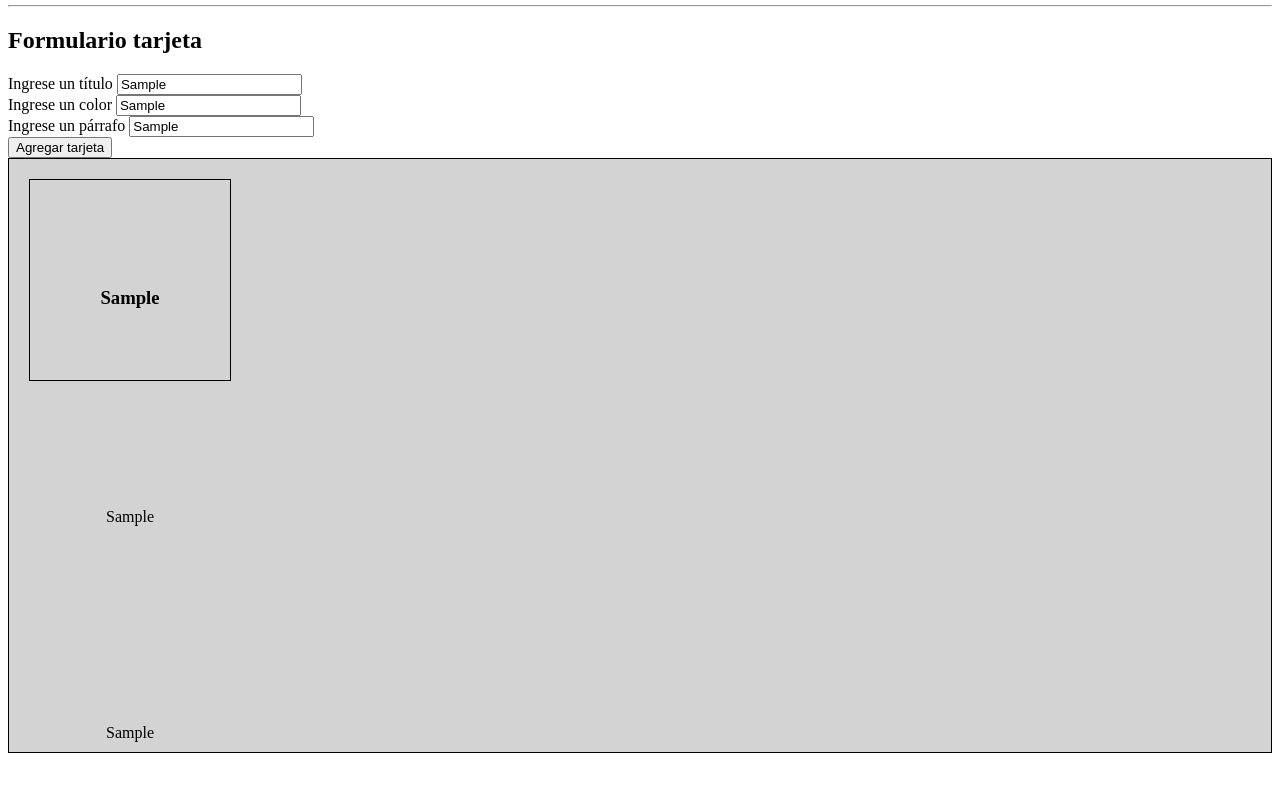
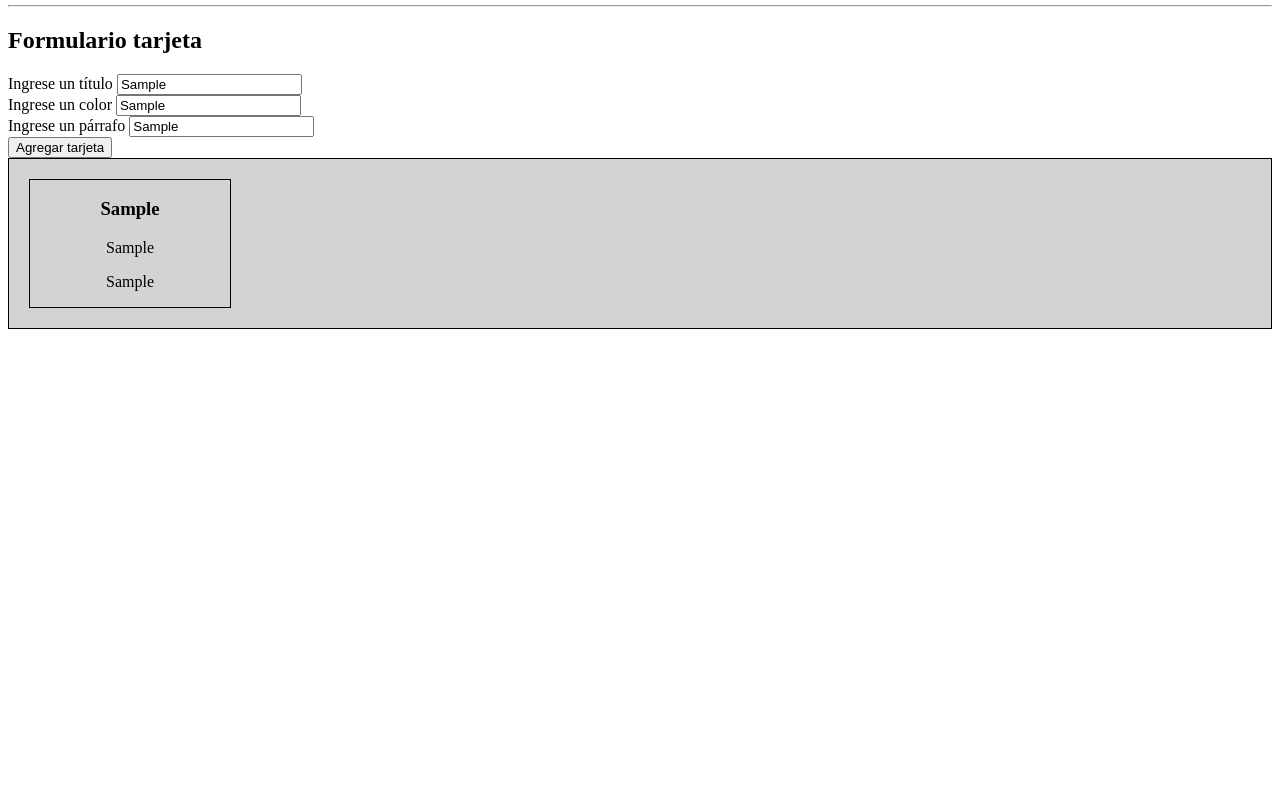
Before and after one commit to TurcoDev/inputs_con_js, a plain HTML site: page index.html in a window 1280 px wide. Both pictures are taken after typing "Sample", "Sample", "Sample", "Sample" into the empty fields and a click on the button "Agregar tarjeta". Shown: the part 104-896 px from the top of the page. After the commit the page ends 800 px from the top, so only its background shows below. Drawn offline with Linux system fonts and the light colour scheme.

Commit message:
Se corrigen estilos de las tarjetas

```diff
--- a/css/style.css
+++ b/css/style.css
@@ -7,18 +7,20 @@
 }
 
 
-#tarjetas{
+#tarjetas {
+  display: flex;
+  flex-wrap: wrap;
+  align-items: center;
   background-color: lightgray;
   border: 1px solid;
   padding: 10px;
 }
 
-.tarjeta{
-  display: inline-block;
+.tarjeta {
   margin: 10px;
   width: 200px;
-  height: 200px;
+  /* height: 200px; */
   border: 1px solid black;
   text-align: center;
-  line-height: 200px;
+  /* line-height: 200px; */
 }
--- a/js/script.js
+++ b/js/script.js
@@ -32,7 +32,7 @@ function agregarTarjeta(){
   tarjetas.innerHTML += `
     <div class="tarjeta">
       <h3>${inputTitulo.value}</h3>
-      <div class="color-tarjeta" style="background-color: ${inputColor.value}">${inputColor.value}</div>
+      <div style="background-color: ${inputColor.value}">${inputColor.value}</div>
       <p>${inputParrafo.value}</p>
     </div>
   `;
```
